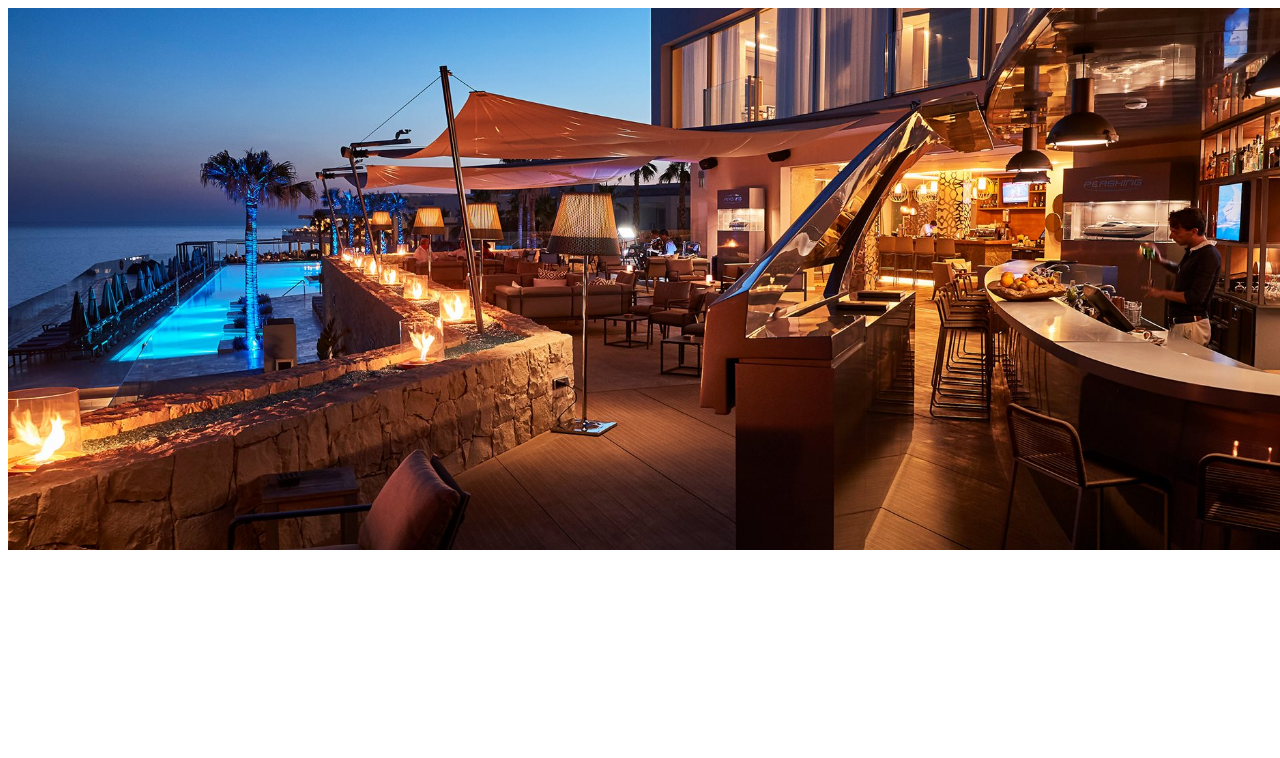
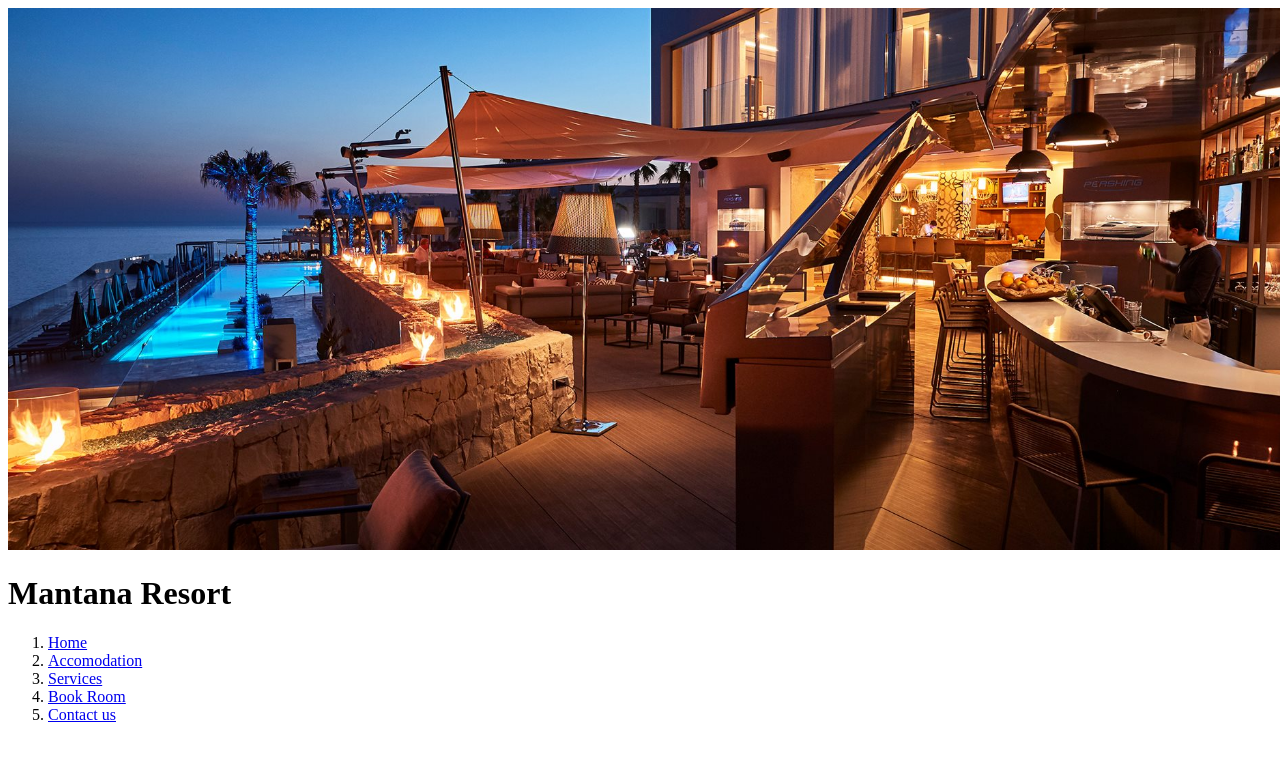
Before and after one commit to praise-laurine/resort, a plain HTML site: page index.html in a window 1280 px wide. Shown: the top 758 px of the page. Drawn offline with Linux system fonts and the light colour scheme.

Commit message:
add navbar

```diff
--- a/index.html
+++ b/index.html
@@ -3,10 +3,24 @@
 <head>
     <meta charset="UTF-8">
     <meta name="viewport" content="width=device-width, initial-scale=1.0">
-    <title>moringa resort</title>
+    <title>Mantana resort</title>
     <link rel="stylesheet" type="text/css" href="styles.css">
 </head>
 <body>
+    <div class="main">
     <img src="hotels.jpg" style="height: 750ppx;" width="1300px">
+    <div class="name">
+        <h1>Mantana Resort</h1>
+    </div>
+    </div>
+    <div class="menu">
+        <ol>
+            <li><a href="#home">Home</a></li>
+            <li><a href="#accomodation">Accomodation</a></li>
+            <li><a href="#services">Services</a></li>
+            <li><a href="#book room">Book Room</a></li>
+            <li><a href="#contact us">Contact us</a></li>
+        </ol>
+
 </body>
 </html>
```
